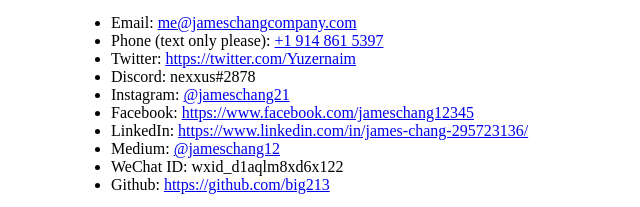
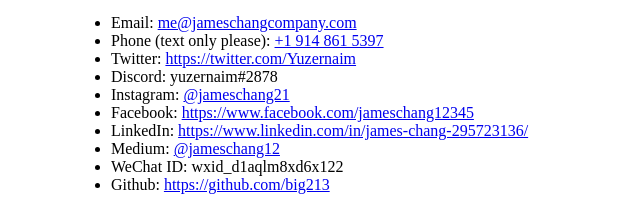
Before and after one commit to big213/jameschangcompany.com, a website: page src/index.html in a window 1280 px wide. Shown: the part 1069-1276 px from the top of the page, 319-959 px from the left. Drawn offline with Linux system fonts and the light colour scheme.

Commit message:
Update discord link

```diff
--- a/src/index.html
+++ b/src/index.html
@@ -90,7 +90,7 @@
             >https://twitter.com/Yuzernaim</a
           >
         </li>
-        <li>Discord: nexxus#2878</li>
+        <li>Discord: yuzernaim#2878</li>
         <li>
           Instagram:
           <a href="https://instagram.com/jameschang21">@jameschang21</a>
```
